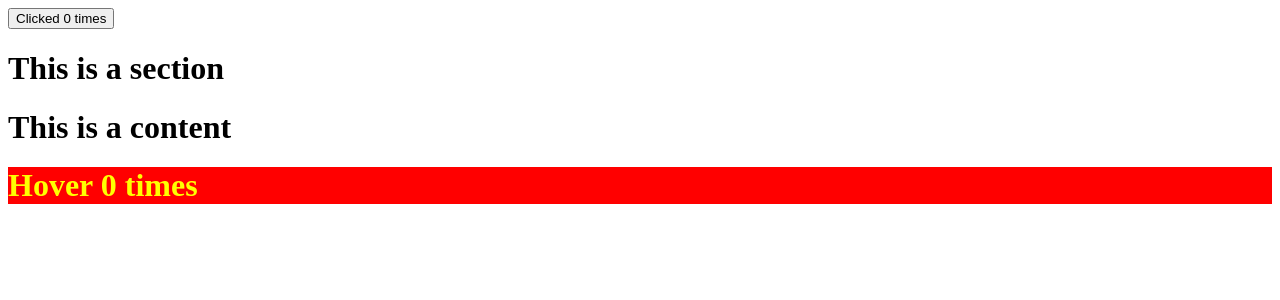
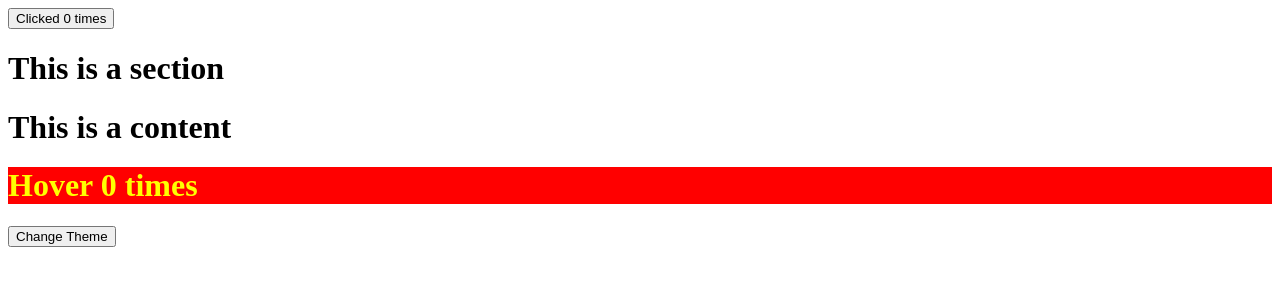
Before and after one commit to atikhasan007/react-practice, a React app: page / in a window 1280 px wide. Shown: the top 300 px of the page. Built offline with nearby package versions, Linux system fonts and the light colour scheme; the HTML template or start-up script is replaced by a standard one.

Commit message:
React Context API - contextType

```diff
--- a/src/App.jsx
+++ b/src/App.jsx
@@ -9,6 +9,14 @@ export default class App extends React.Component {
     state = {
         theme : 'light'
     }
+
+ switchTheme = () =>{
+    this.setState((prevState) => {
+        return {
+            theme : prevState.theme === 'dark' ? 'light' : 'dark',
+        }
+    })
+ }
 
  render(){
   const {theme} = this.state;
@@ -24,7 +32,7 @@ export default class App extends React.Component {
                 )}
             </Counter>
 
-            <themeContext.Provider value ={{theme:theme}}><Section/></themeContext.Provider>
+            <themeContext.Provider value ={{theme , switchTheme:this.switchTheme}}><Section/></themeContext.Provider>
 
         </div>
     );
--- a/src/components/Content.jsx
+++ b/src/components/Content.jsx
@@ -3,23 +3,41 @@ import themeContext from "../contexts/themeContext";
 import Counter from "./Counter";
 import HoverCounter from "./HoverCounter";
 
-export default function Content() {
+export default class Content extends React.Component {
+
+    componentDidMount(){
+
+        console.log(this.context);
+
+    }
+
+
+    static contextType = themeContext;
+
+ render(){
+
+    const {theme, switchTheme} = this.context;
     return (
         <div>
             <h1>This is a content</h1>
             <Counter>
                 {(counter, incrementCount) => (
-                    <themeContext.Consumer>
-                        {({ theme }) => (
+
+
                             <HoverCounter
                                 count={counter}
                                 incrementCount={incrementCount}
                                 theme={theme}
+                                switchTheme = {switchTheme}
                             />
-                        )}
-                    </themeContext.Consumer>
+
+
                 )}
             </Counter>
         </div>
     );
+ }
 }
+
+
+Content.contextType = themeContext;
--- a/src/components/HoverCounter.jsx
+++ b/src/components/HoverCounter.jsx
@@ -1,10 +1,10 @@
 import React from "react";
 
-export default function ClickCounter ({count, incrementCount, theme}){
+export default function ClickCounter ({count, incrementCount, theme, switchTheme}){
 
      const style = theme === 'dark' ?  {backgroundColor: '#000000' , color:' #ffffff'}:
      {backgroundColor: 'red', color:"yellow"};
-  console.log(typeof(theme) )
+
 
         return (
             <div>
@@ -13,6 +13,11 @@ export default function ClickCounter ({count, incrementCount, theme}){
                 >
                     Hover  {count} times
                 </h1>
+
+                <button type="button" onClick={switchTheme}>
+                    Change Theme
+                </button>
+
             </div>
         );
 
```
